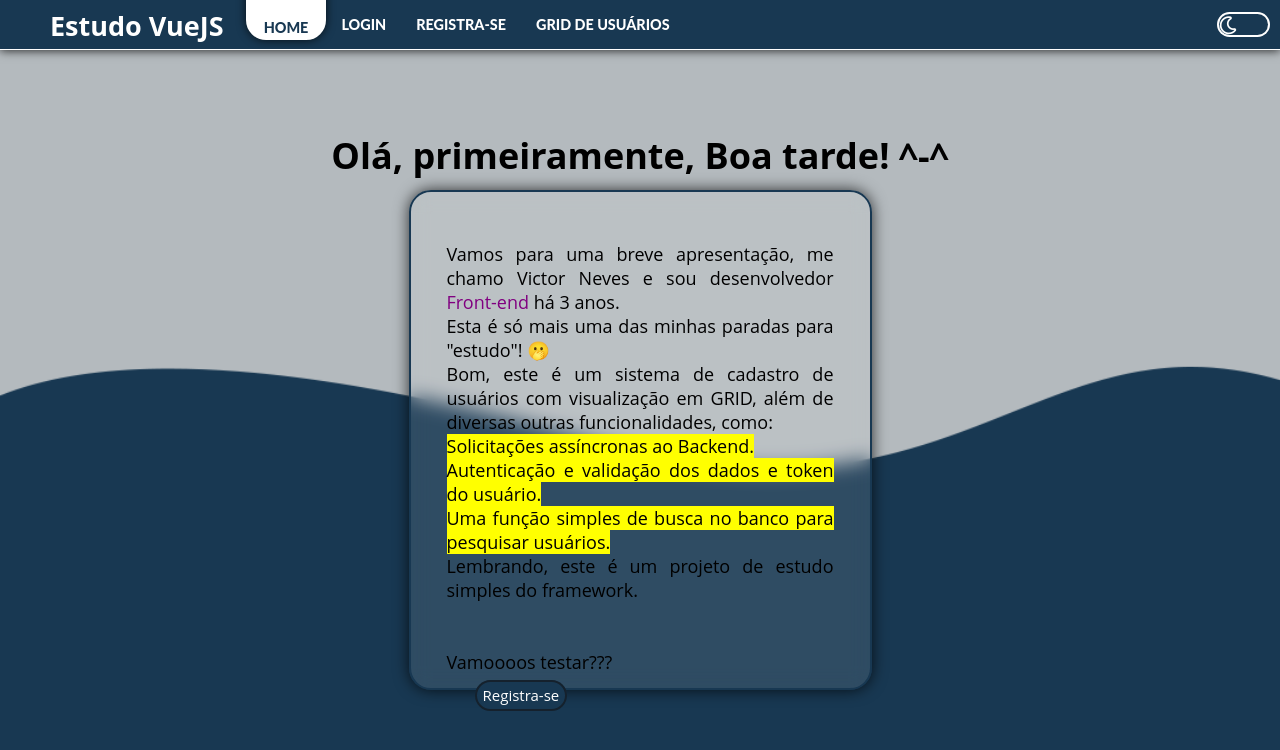
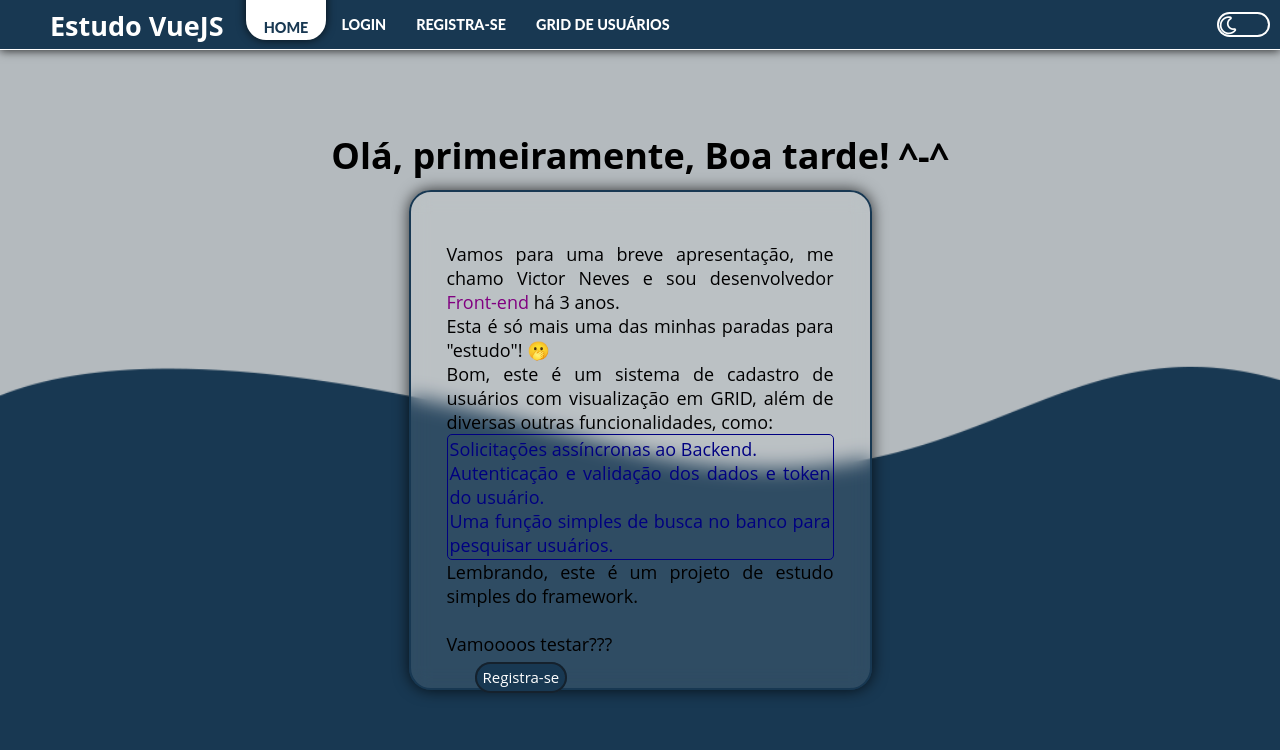
Before and after one commit to nevesfg/StageGridAuth, a Vue app: page / in a window 1280 px wide. Shown: the top 750 px of the page. Built offline with nearby package versions, Linux system fonts and the light colour scheme.

Commit message:
Fix Layout

```diff
--- a/src/views/HomeView.vue
+++ b/src/views/HomeView.vue
@@ -6,14 +6,13 @@
         <p>Vamos para uma breve apresentação, me chamo Victor Neves e sou desenvolvedor <span style="color: purple">Front-end</span> há 3 anos.</p>
         <p>Esta é só mais uma das minhas paradas para "estudo"! 🫢</p>
         <p>Bom, este é um sistema de cadastro de usuários com visualização em GRID, além de diversas outras funcionalidades, como:
-          <ul>
-            <li><mark>Solicitações assíncronas ao Backend.</mark></li>
-            <li><mark>Autenticação e validação dos dados e token do usuário.</mark></li>
-            <li><mark>Uma função simples de busca no banco para pesquisar usuários.</mark></li>
+          <ul style="padding:2px;color: navy; font-size: 18px; border: 1px solid navy; border-radius: 5px">
+            <li>Solicitações assíncronas ao Backend.</li>
+            <li>Autenticação e validação dos dados e token do usuário.</li>
+            <li>Uma função simples de busca no banco para pesquisar usuários.</li>
           </ul>
         </p>
         <p>Lembrando, este é um projeto de estudo simples do framework.</p>
-        <br>
         <br>
         <p style="margin-bottom: 8px">Vamoooos testar???</p>
         <router-link class="style-input" to="/register">Registra-se</router-link>
```
